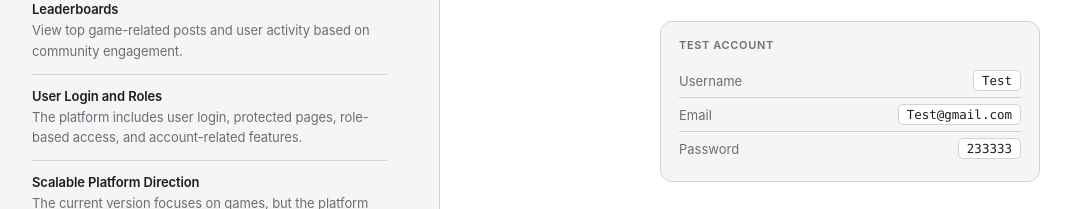
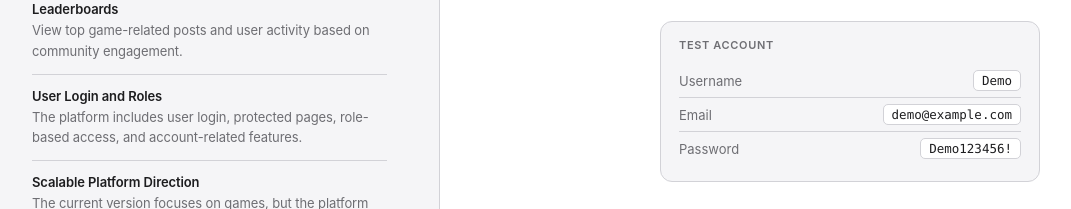
Before and after one commit to LeoC1110/ai-game-discovery-platform, a React (Vite) app in the folder apps/auth-frontend/: page / in a window 1280 px wide. Shown: the part 521-730 px from the top of the page, without its empty margins (20-1091 px from the left). Built offline with nearby package versions, Linux system fonts and the light colour scheme; no server answers.

Commit message:
update demo account

```diff
--- a/apps/auth-frontend/src/screens/LoginPage.jsx
+++ b/apps/auth-frontend/src/screens/LoginPage.jsx
@@ -189,17 +189,17 @@ export default function LoginPage() {
 
             <div className="login-demo-row">
               <span>Username</span>
-              <code>Test</code>
+              <code>Demo</code>
             </div>
 
             <div className="login-demo-row">
               <span>Email</span>
-              <code>Test@gmail.com</code>
+              <code>demo@example.com</code>
             </div>
 
             <div className="login-demo-row">
               <span>Password</span>
-              <code>233333</code>
+              <code>Demo123456!</code>
             </div>
           </div>
         </div>
```
